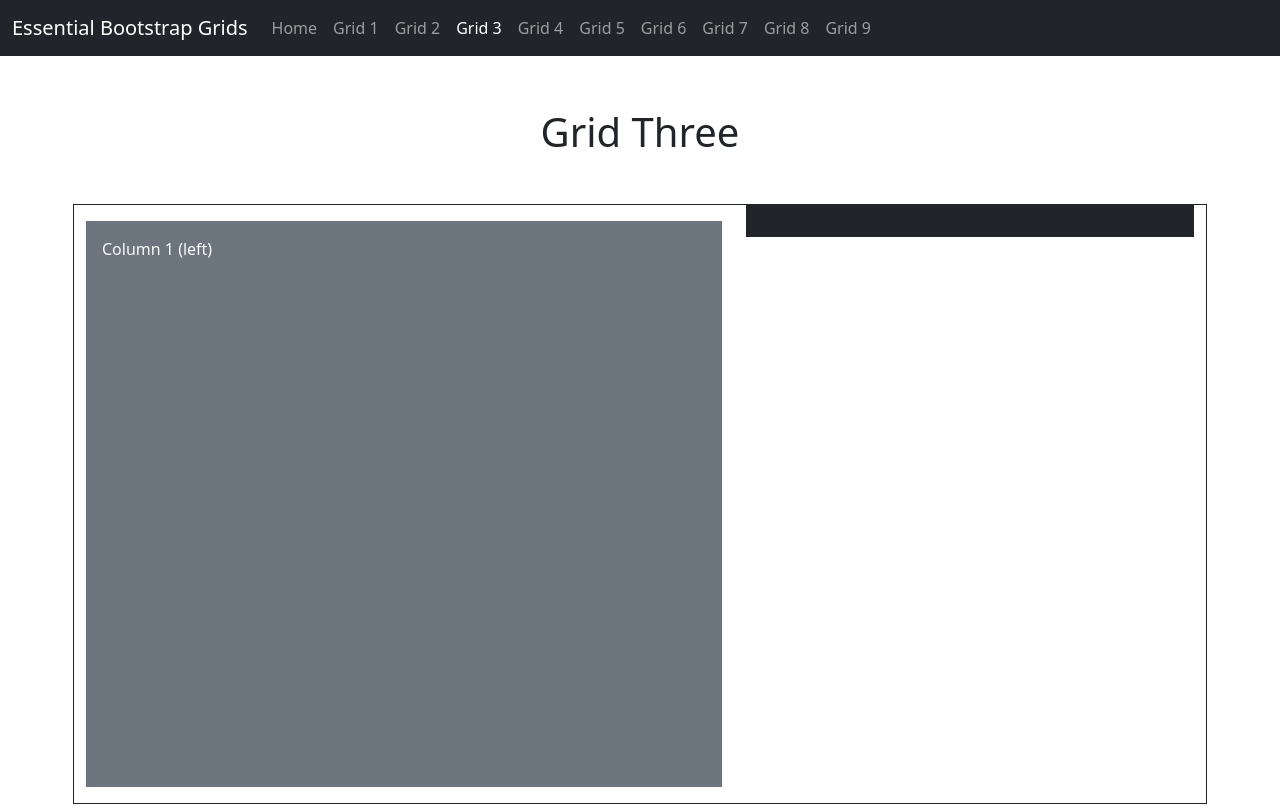
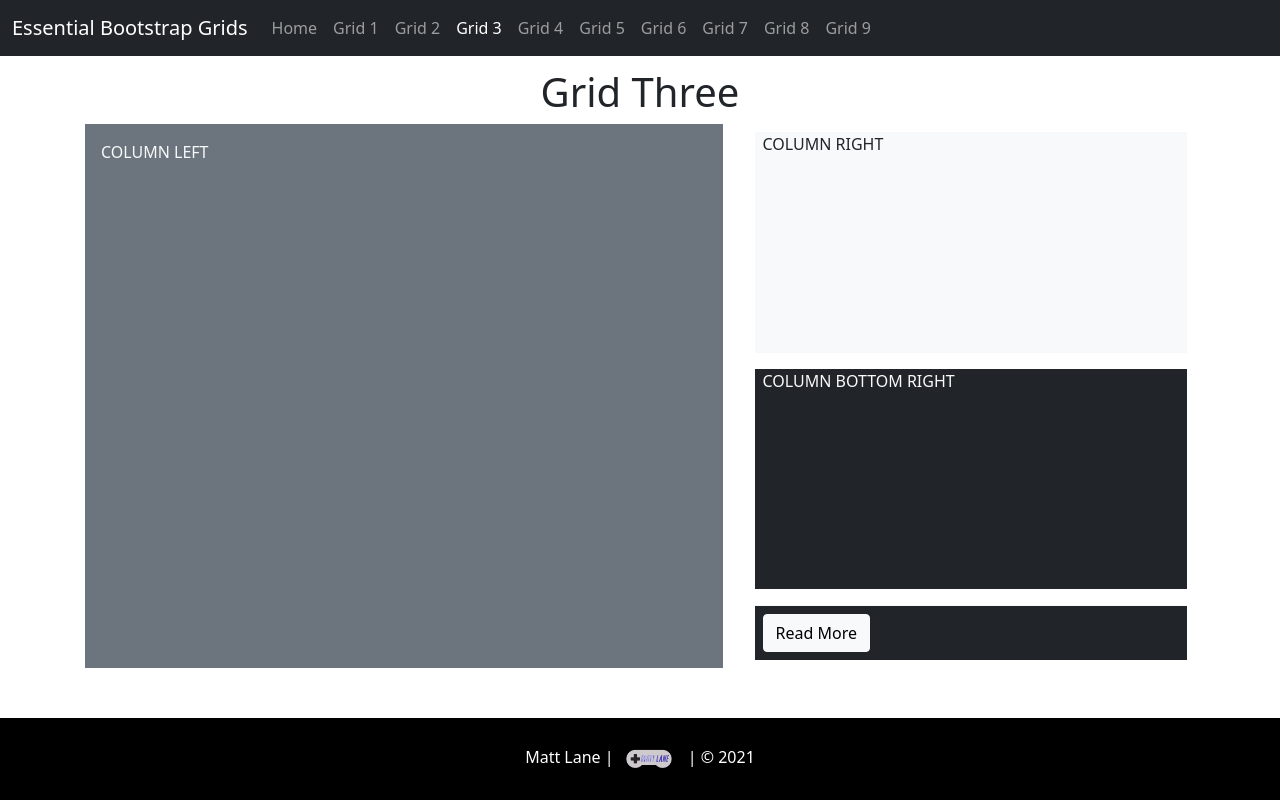
Before and after one commit to LaneTrain47/BSGridSamples, a plain HTML site: page Grid3.html in a window 1280 px wide. Shown: the top 807 px of the page. Drawn offline with nearby package versions, Linux system fonts and the light colour scheme.

Commit message:
20210929_020100
Completed Grid 3; through 2:19 mark of 2021_09_28 (PM)

```diff
--- a/Grid3.html
+++ b/Grid3.html
@@ -63,32 +63,32 @@
     </nav>
 
     <main class="flex-shrink-0">
-        <main class="flex-shrink-0">
-            <div class="container">
-                <h1 class="mt-5 text-center">Grid Three</h1>
+        <div class="container minHeight h-100 mb-1">
+            <h1 class="mt-2 text-center">Grid Three</h1>
 
-                <div class="row mt-5 minHeight border border-dark">
-
+            <div class="row h-100">
                 <!-- Left Column -->
-
-                    <div class="col-7 pt-3 pb-3">
+                <div class="col-7">
                     <div class="p-3 bg-secondary text-light h-100">
-                            Column 1 (left)
+                        COLUMN LEFT
                     </div>
                 </div>
-
                 <!-- Right Column -->
-
                 <div class="col-5 d-flex flex-column justify-content-evenly h-100">
-                        <div class="p-3 bg-dark text-light h-100">
-
+                    <div class="h-50 bg-light ps-2 m-2">
+                        COLUMN RIGHT
+                    </div>
+                    <div class="h-50 bg-dark text-light ps-2 m-2">
+                        COLUMN BOTTOM RIGHT
+                    </div>
+                    <div class="bg-dark border-top border-light border-1 p-2 m-2">
+                        <button type="button" class="btn btn-light">Read More</button>
                     </div>
                 </div>
-
             </div>
-
         </div>
     </main>
+
     <footer class="footer mt-auto py-3 bg-black sticky-footer">
         <div class="container-fluid text-center">
             <span class="text-white">Matt Lane |<img src="/img/Favicon.png" class="faviconFooter"> |
```
Lines whose indentation alone changed are shown as unchanged.
